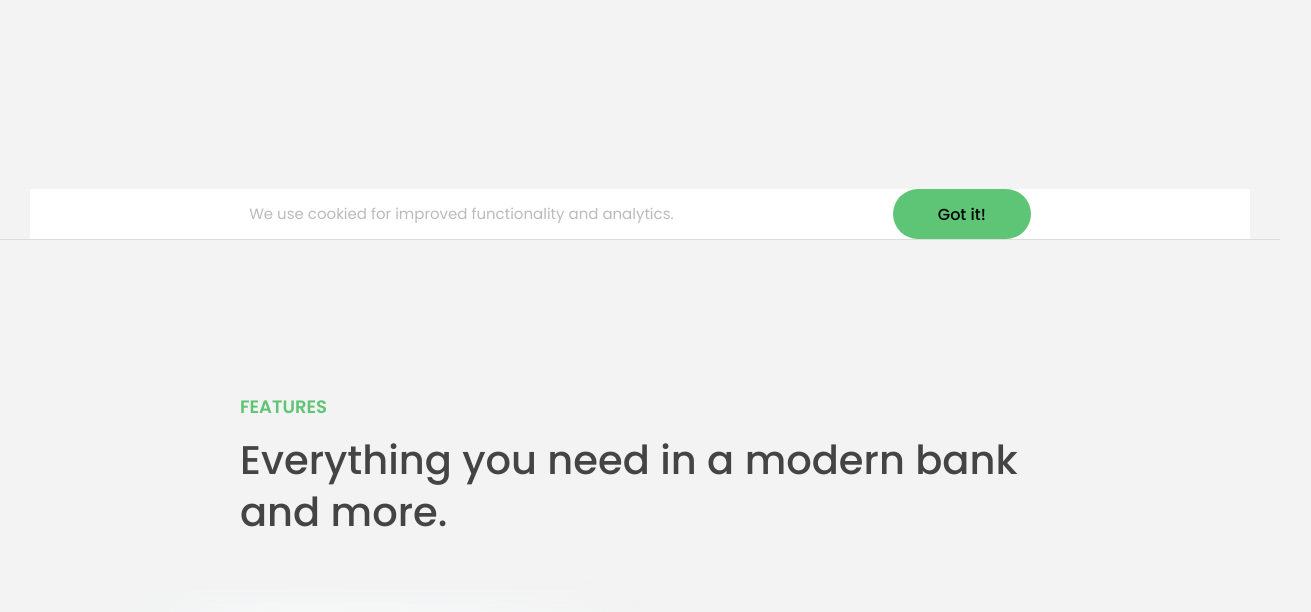
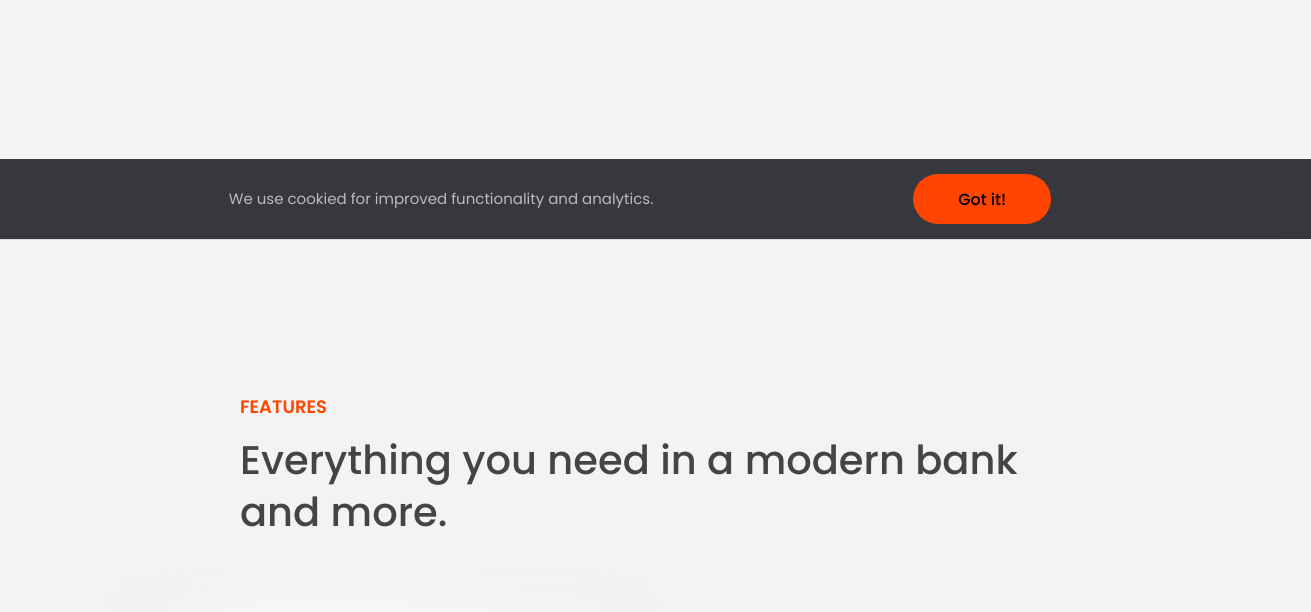
Before and after one commit to TomaszKoniecznyIT/JavaScriptUdemy, a plain HTML site: page complete-javascript-course-master/13-Advanced-DOM-Bankist/starter/index.html in a window 1280 px wide. Shown: the part 561-1173 px from the top of the page, 1311 px wide, since content can reach past the window. Drawn offline with Linux system fonts and the light colour scheme.

Commit message:
styles,sttributes and classes

```diff
--- a/complete-javascript-course-master/13-Advanced-DOM-Bankist/starter/index.html
+++ b/complete-javascript-course-master/13-Advanced-DOM-Bankist/starter/index.html
@@ -21,6 +21,9 @@
           alt="Bankist logo"
           class="nav__logo"
           id="logo"
+          designer="Jonas"
+          data-version-number="3.0"
+          data-jak-co="2"
         />
         <ul class="nav__links">
           <li class="nav__item">
--- a/complete-javascript-course-master/13-Advanced-DOM-Bankist/starter/script.js
+++ b/complete-javascript-course-master/13-Advanced-DOM-Bankist/starter/script.js
@@ -34,7 +34,7 @@
 ///////////////////////////////////////
 
 ///////////////////////////////////////
-//186. Selecting, Creating, and Deleting Elements
+// //186. Selecting, Creating, and Deleting Elements
 
 // Selecting elements
 console.log(document.documentElement);
@@ -74,3 +74,57 @@
     message.remove();
     // message.parentElement.removeChild(message);
   });
+
+///////////////////////////////////////
+// Styles, Attributes and Classes
+
+// Styles
+message.style.backgroundColor = '#37383d';
+message.style.width = '110%';
+
+console.log(message.style.color);
+console.log(message.style.backgroundColor);
+console.log(message.style.width);
+
+console.log(getComputedStyle(message).color);
+console.log(getComputedStyle(message).height);
+
+message.style.height =
+  Number.parseFloat(getComputedStyle(message).height, 10) + 30 + 'px';
+
+console.log(message.style.height);
+
+document.documentElement.style.setProperty('--color-primary', 'orangered');
+
+// Attributes
+const logo = document.querySelector('.nav__logo');
+console.log(logo.alt);
+console.log(logo.className);
+
+logo.alt = 'Beautiful minimalist logo';
+console.log(logo.alt);
+
+// Non-standard
+console.log(logo.designer);
+console.log(logo.getAttribute('designer'));
+logo.setAttribute('company', 'Bankist');
+
+console.log(logo.src);
+console.log(logo.getAttribute('src'));
+
+const link = document.querySelector('.nav__link--btn');
+console.log(link.href);
+console.log(link.getAttribute('href'));
+
+// Data attributes
+console.log(logo.dataset.versionNumber);
+console.log(logo.dataset.jakCo);
+
+// Classes
+logo.classList.add('c', 'j');
+logo.classList.remove('c', 'j');
+logo.classList.toggle('c');
+logo.classList.contains('c'); // not includes
+
+// // Don't use
+// logo.clasName = 'jonas';
```
